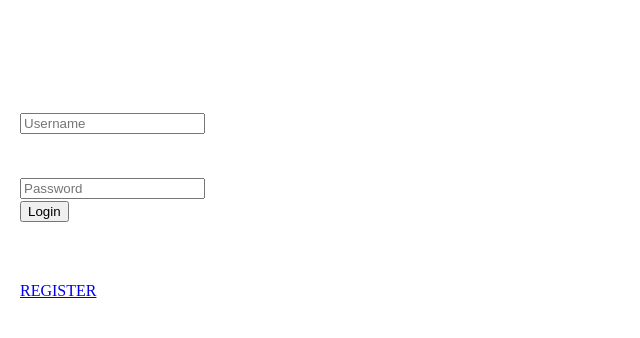
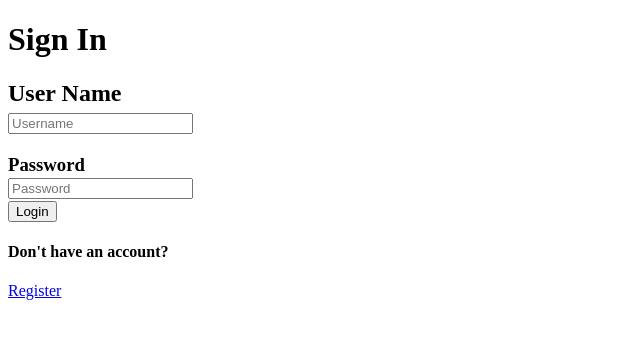
Before and after one commit to nguyen-hoang1208/teamproject, a website: page Login.html in a window 1280 px wide. Shown: the whole page, without its empty margins (0-640 px from the left). Drawn offline with Linux system fonts and the light colour scheme.

```diff
--- a/Login.html
+++ b/Login.html
@@ -4,17 +4,9 @@
 
 <head>
 
-<title>            GO_RESTAURANT         </title>
+<title>                  </title>
 <style type="text/css">
-    body {
-        list-style: none;
-       display:inline-block;
-       margin: 0 20px;
-       position:relative;
-       text-decoration: none;
-       color:#fff;
-        text-transform:uppercase;
-    }
+
 </style>
 
 <body>
```
Also changed, not shown: index.html (+1 -1 lines).
